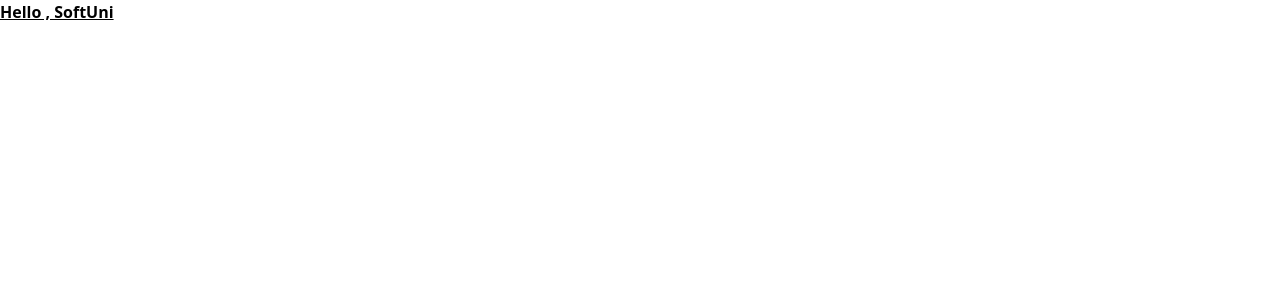
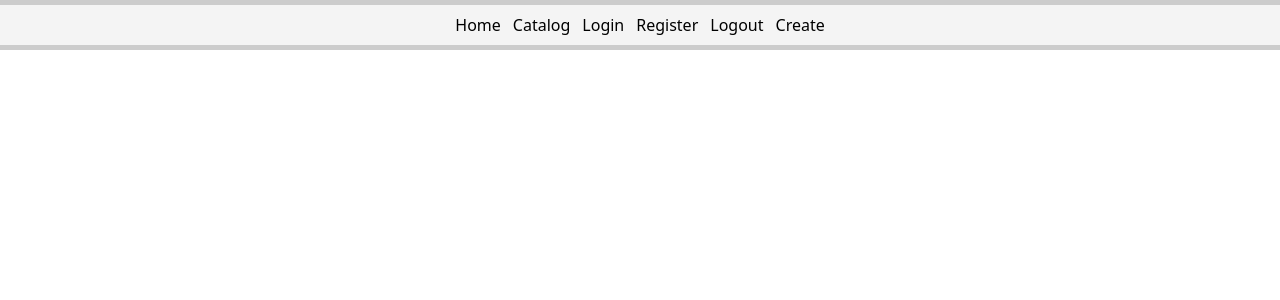
Before and after one commit to Pidinkovski/SoftUni-React-MyProject-Exam, a React (Vite) app in the folder client/: page / in a window 1280 px wide. Shown: the top 300 px of the page. Built offline with nearby package versions, Linux system fonts and the light colour scheme.

Commit message:
add simple navigation , with a bit of css

```diff
--- a/client/public/styles/styles.css
+++ b/client/public/styles/styles.css
@@ -0,0 +1,9 @@
+.header-nav {
+    display: flex;
+    justify-content: center;
+    gap :12px;
+    padding: 8px 16px;
+    border-bottom: 5px solid #ccc;
+    border-top:  5px solid #ccc;
+    background-color: #f4f4f4;
+}
--- a/client/src/App.jsx
+++ b/client/src/App.jsx
@@ -1,3 +1,4 @@
+import Header from "./components/header/Header"
 
 
 function App() {
@@ -5,7 +6,7 @@
 
   return (
     <>
-  <h1 className="font-bold underline">Hello , SoftUni</h1>
+    <Header />
     </>
   )
 }
--- /dev/null
+++ b/client/src/components/header/Header.jsx
@@ -0,0 +1,13 @@
+import {Link} from 'react-router';
+export default function Header() {
+    return (
+        <nav className='header-nav'>
+            <Link to="/">Home</Link>
+            <Link to="/ideas">Catalog</Link>
+            <Link to="/login">Login</Link>
+            <Link to="/register">Register</Link>
+            <Link to="/Logout">Logout</Link>
+            <Link to="/create">Create</Link>
+        </nav>
+    )
+}
```
